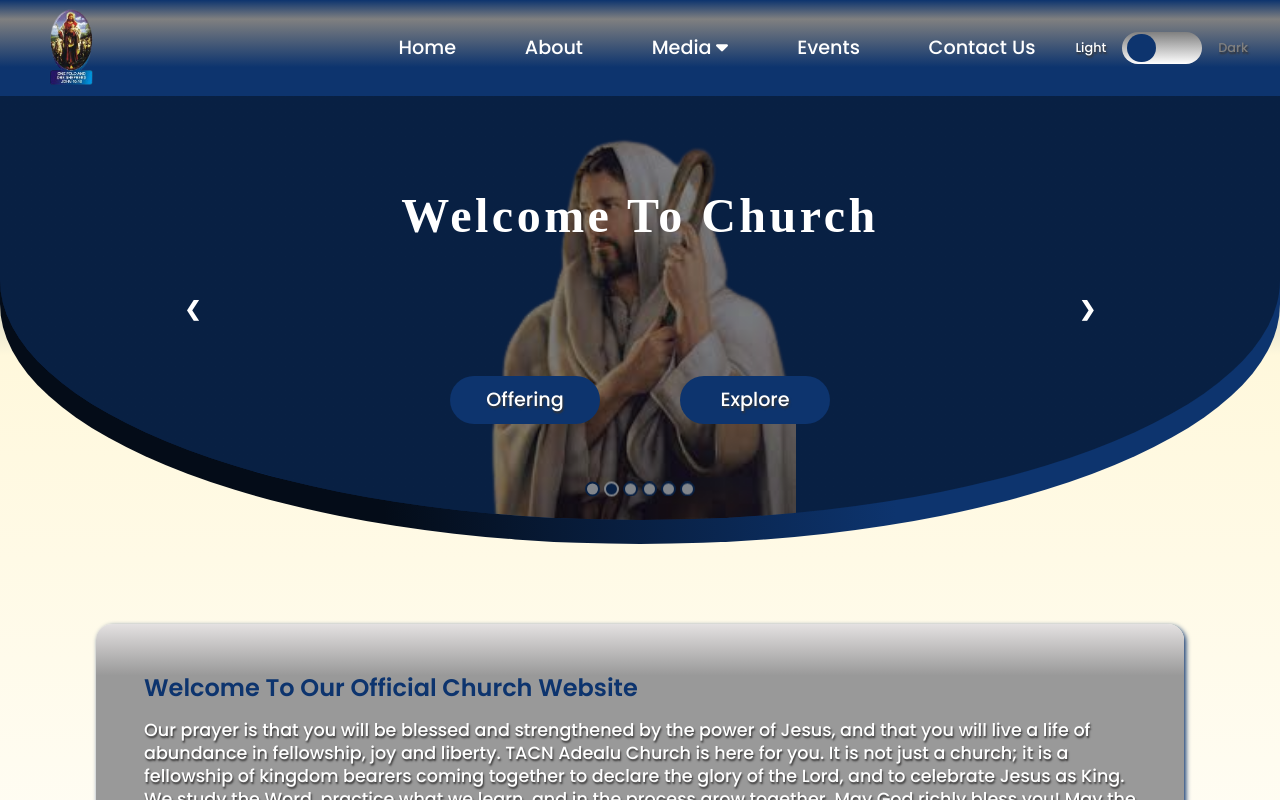
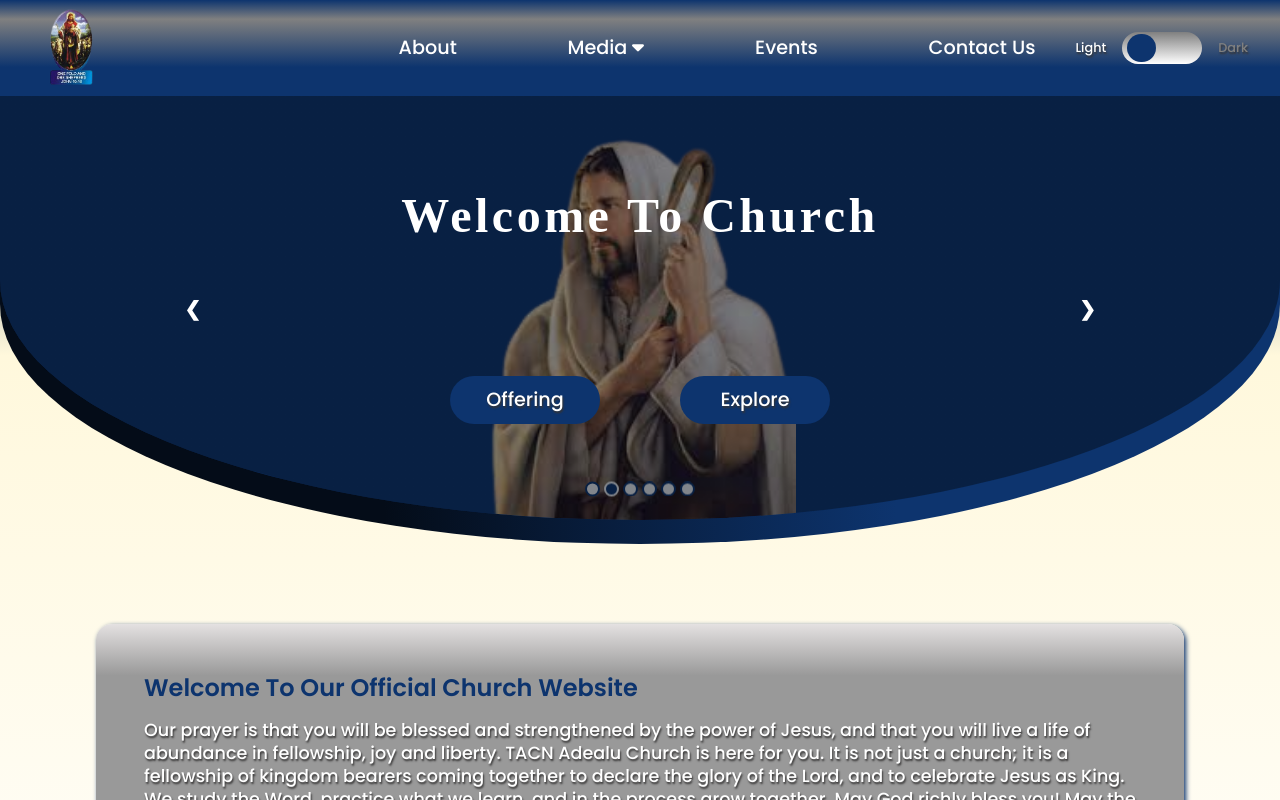
Before and after one commit to Richeez/TAC-Adealu, a React (Create React App) app: page / in a window 1280 px wide. Shown: the top 800 px of the page. Built offline with nearby package versions, Linux system fonts and the light colour scheme; a web font is replaced by a local one.

Commit message:
Fixed deployment issue

```diff
--- a/src/Components/Header/NavBar.jsx
+++ b/src/Components/Header/NavBar.jsx
@@ -12,8 +12,9 @@ function NavBar({scrollToPage, menu, toggleTheme, themeState, home, about, event
       </Brand>
         <NavCont className={`${menu ? 'active-notation' : ''}`} >
         <Nav>
+          {/* hello world */}
             <UL>
-                <li  onClick={()=>scrollToPage(home)} > <span>Home</span> </li>
+                {/* <li  onClick={()=>scrollToPage(home)} > <span>Home</span> </li> */}
                 <li  onClick={()=>scrollToPage(about)} ><span>About</span> </li>
                 <li> <span> Media <FontAwesomeIcon icon={['fa','caret-down']}/></span></li>
                 <li  onClick={()=>scrollToPage(events)} ><span>Events</span> </li>
```
